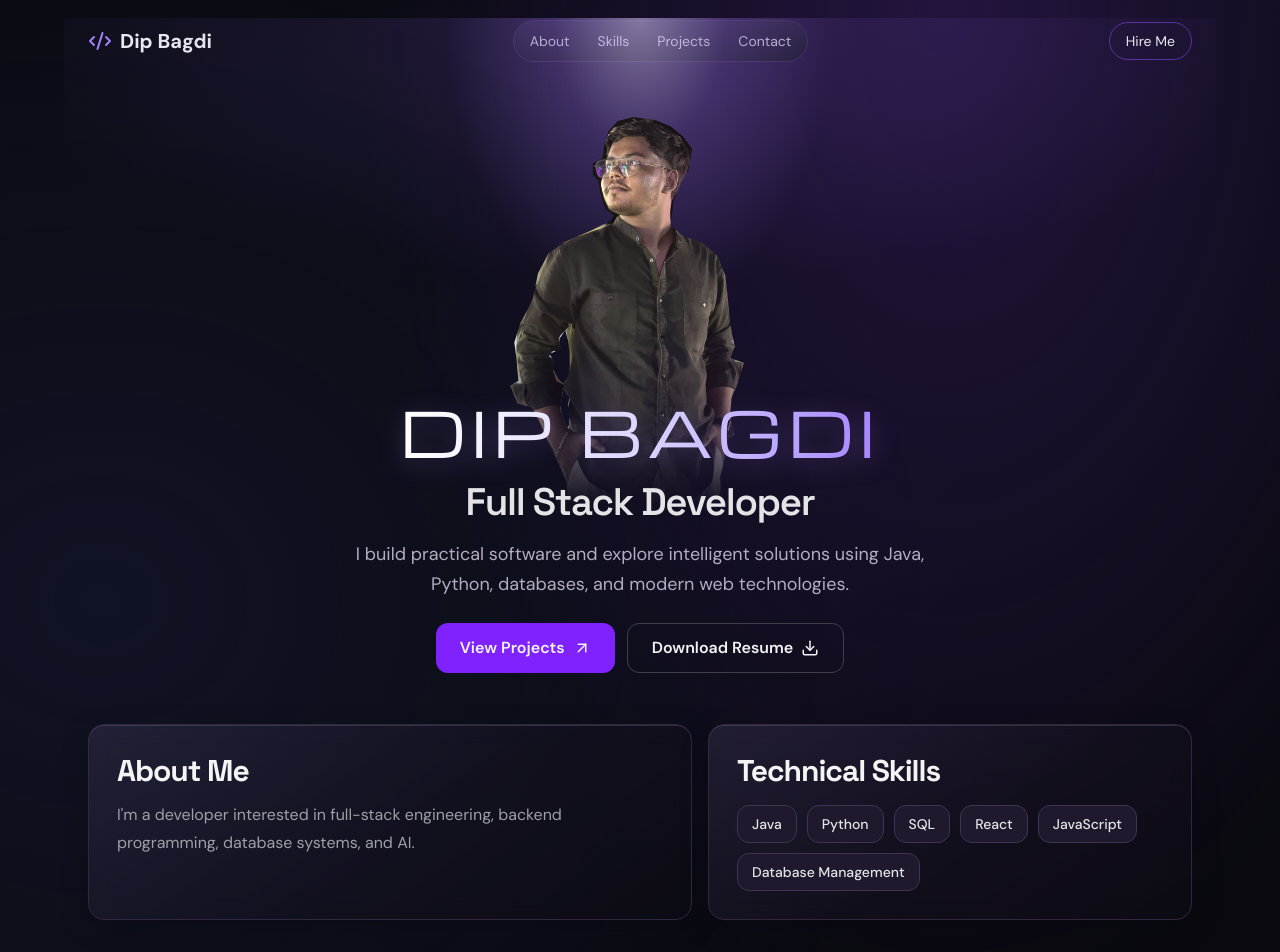
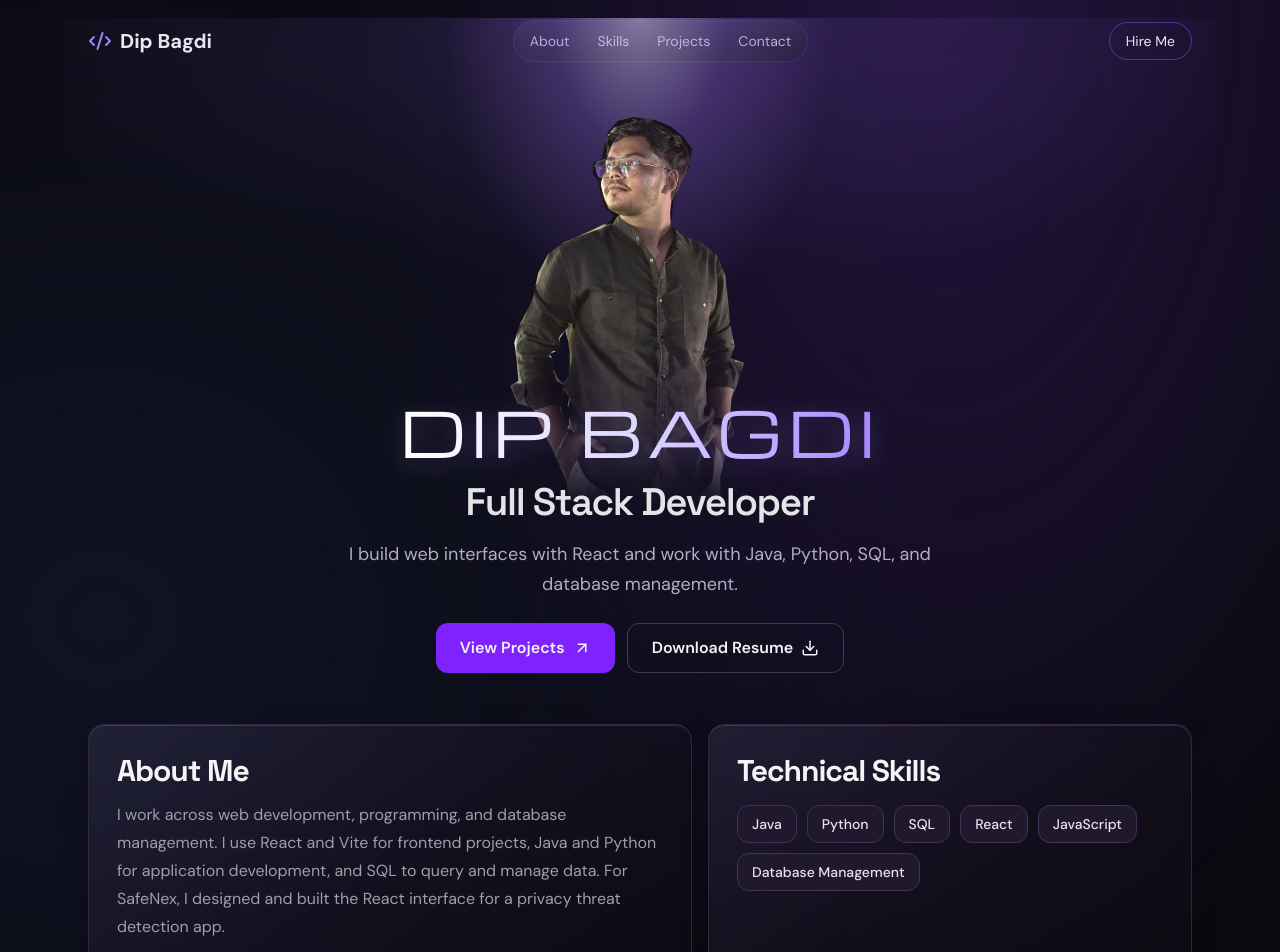
Before and after one commit to dip078/Portfolio, a React (Vite) app: page / in a window 1280 px wide. Shown: the top 952 px of the page. Built offline with nearby package versions, Linux system fonts and the light colour scheme.

Commit message:
Update portfolio introduction and About Me copy

```diff
--- a/src/App.jsx
+++ b/src/App.jsx
@@ -55,7 +55,7 @@ export default function App() {
           <div className="hero-copy">
             <h1 className="hero-name"><span className="bg-gradient-to-r from-white via-violet-200 to-violet-400 bg-clip-text text-transparent">Dip Bagdi</span></h1>
             <h2 className="hero-role mt-3 text-zinc-200">Full Stack Developer</h2>
-            <p className="hero-intro mt-4">I build practical software and explore intelligent solutions using Java, Python, databases, and modern web technologies.</p>
+            <p className="hero-intro mt-4">I build web interfaces with React and work with Java, Python, SQL, and database management.</p>
             <div className="mt-6 flex flex-wrap justify-center gap-3">
               <a href="#projects" className="inline-flex items-center gap-2 rounded-xl bg-violet-600 px-6 py-3 font-semibold hover:bg-violet-500">View Projects <ArrowUpRight size={18}/></a>
               <a href="/resume.pdf" download className="inline-flex items-center gap-2 rounded-xl border border-zinc-700 px-6 py-3 font-semibold hover:border-violet-400">Download Resume <Download size={18}/></a>
@@ -64,7 +64,7 @@ export default function App() {
         </section>
 
         <div className="mx-auto grid max-w-6xl gap-4 px-6 pb-5 md:grid-cols-[1.25fr_1fr]">
-        <section id="about" className="scroll-mt-5"><motion.div {...reveal} {...tiltHandlers} className="pointer-tilt surface h-full rounded-2xl p-5 sm:p-7"><h2 className="text-2xl font-bold sm:text-3xl">About Me</h2><p className="mt-3 max-w-3xl leading-7 text-zinc-400">I'm a developer interested in full-stack engineering, backend programming, database systems, and AI.</p></motion.div></section>
+        <section id="about" className="scroll-mt-5"><motion.div {...reveal} {...tiltHandlers} className="pointer-tilt surface h-full rounded-2xl p-5 sm:p-7"><h2 className="text-2xl font-bold sm:text-3xl">About Me</h2><p className="mt-3 max-w-3xl leading-7 text-zinc-400">I work across web development, programming, and database management. I use React and Vite for frontend projects, Java and Python for application development, and SQL to query and manage data. For SafeNex, I designed and built the React interface for a privacy threat detection app.</p></motion.div></section>
 
         <section id="skills" className="scroll-mt-5"><motion.div {...reveal} {...tiltHandlers} className="pointer-tilt surface h-full rounded-2xl p-5 sm:p-7"><h2 className="text-2xl font-bold sm:text-3xl">Technical Skills</h2><div className="mt-4 flex flex-wrap gap-2.5">{skills.map(skill => <span key={skill} className="skill rounded-xl px-3.5 py-2 text-sm font-medium text-zinc-200">{skill}</span>)}</div></motion.div></section>
         </div>
```
